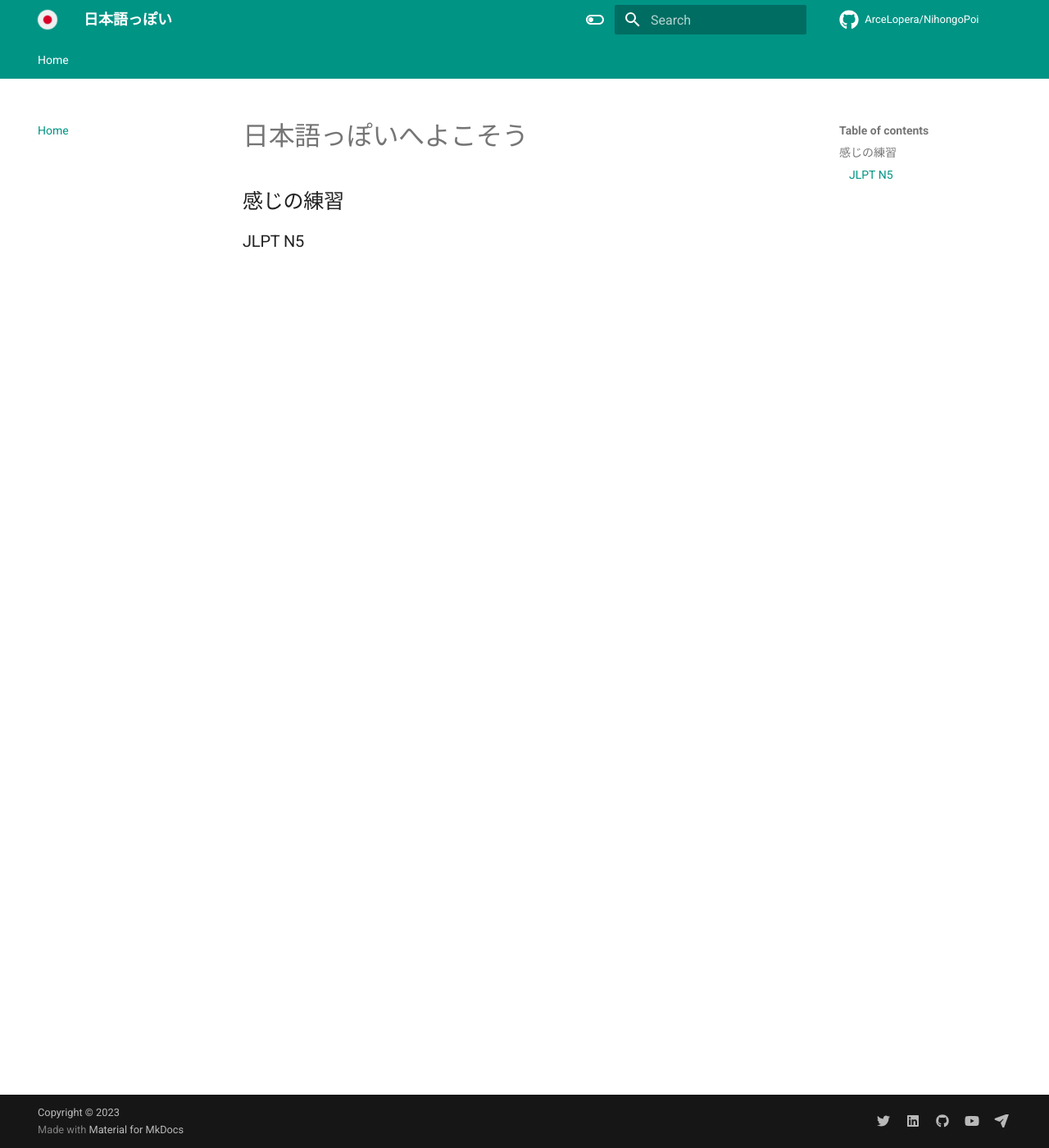
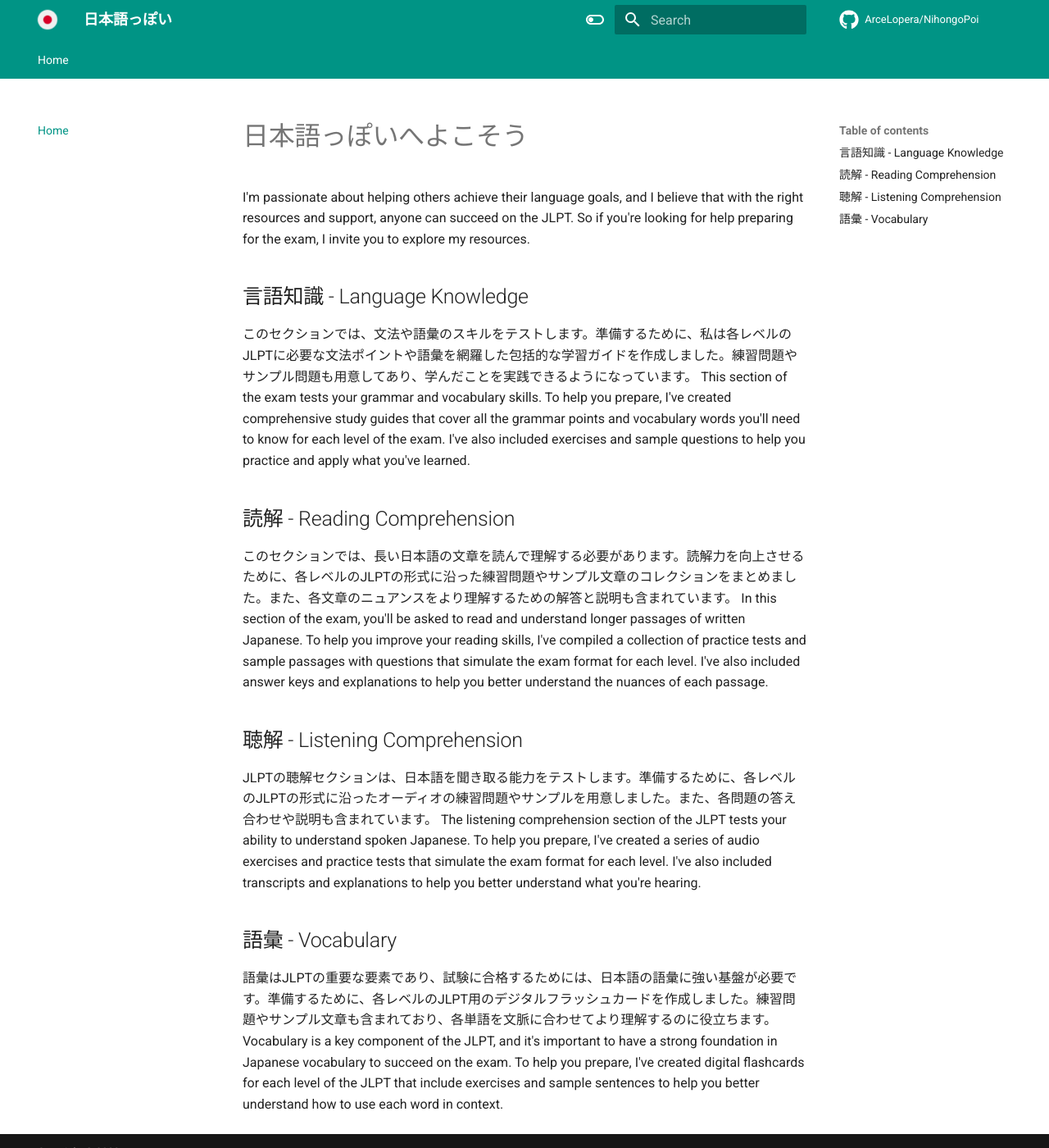
Before and after one commit to ArceLopera/NihongoPoi, an MkDocs documentation site: the page built from docs/index.md, in a window 1280 px wide and 1400 px high. Shown: the whole window at 82% size. Built offline with MkDocs 1.6.1 and Material for MkDocs 9.7.7, drawn with Linux system fonts in a browser that asks for light colours; comment, search, counter and statistics services are not loaded.

Commit message:
landingpage update

```diff
--- a/docs/index.md
+++ b/docs/index.md
@@ -1,5 +1,22 @@
 # 日本語っぽいへよこそう
 
-## 感じの練習
+I'm passionate about helping others achieve their language goals, and I believe that with the right resources and support, anyone can succeed on the JLPT. So if you're looking for help preparing for the exam, I invite you to explore my resources.
+## 言語知識 - Language Knowledge
 
-### JLPT N5
+このセクションでは、文法や語彙のスキルをテストします。準備するために、私は各レベルのJLPTに必要な文法ポイントや語彙を網羅した包括的な学習ガイドを作成しました。練習問題やサンプル問題も用意してあり、学んだことを実践できるようになっています。
+This section of the exam tests your grammar and vocabulary skills. To help you prepare, I've created comprehensive study guides that cover all the grammar points and vocabulary words you'll need to know for each level of the exam. I've also included exercises and sample questions to help you practice and apply what you've learned.
+
+## 読解 - Reading Comprehension
+
+このセクションでは、長い日本語の文章を読んで理解する必要があります。読解力を向上させるために、各レベルのJLPTの形式に沿った練習問題やサンプル文章のコレクションをまとめました。また、各文章のニュアンスをより理解するための解答と説明も含まれています。
+In this section of the exam, you'll be asked to read and understand longer passages of written Japanese. To help you improve your reading skills, I've compiled a collection of practice tests and sample passages with questions that simulate the exam format for each level. I've also included answer keys and explanations to help you better understand the nuances of each passage.
+
+## 聴解 - Listening Comprehension
+
+JLPTの聴解セクションは、日本語を聞き取る能力をテストします。準備するために、各レベルのJLPTの形式に沿ったオーディオの練習問題やサンプルを用意しました。また、各問題の答え合わせや説明も含まれています。
+The listening comprehension section of the JLPT tests your ability to understand spoken Japanese. To help you prepare, I've created a series of audio exercises and practice tests that simulate the exam format for each level. I've also included transcripts and explanations to help you better understand what you're hearing.
+
+## 語彙 - Vocabulary
+
+ 語彙はJLPTの重要な要素であり、試験に合格するためには、日本語の語彙に強い基盤が必要です。準備するために、各レベルのJLPT用のデジタルフラッシュカードを作成しました。練習問題やサンプル文章も含まれており、各単語を文脈に合わせてより理解するのに役立ちます。
+ Vocabulary is a key component of the JLPT, and it's important to have a strong foundation in Japanese vocabulary to succeed on the exam. To help you prepare, I've created digital flashcards for each level of the JLPT that include exercises and sample sentences to help you better understand how to use each word in context.
```
Also changed, not shown: site/index.html, site/search/search_index.json, 1 other file.
